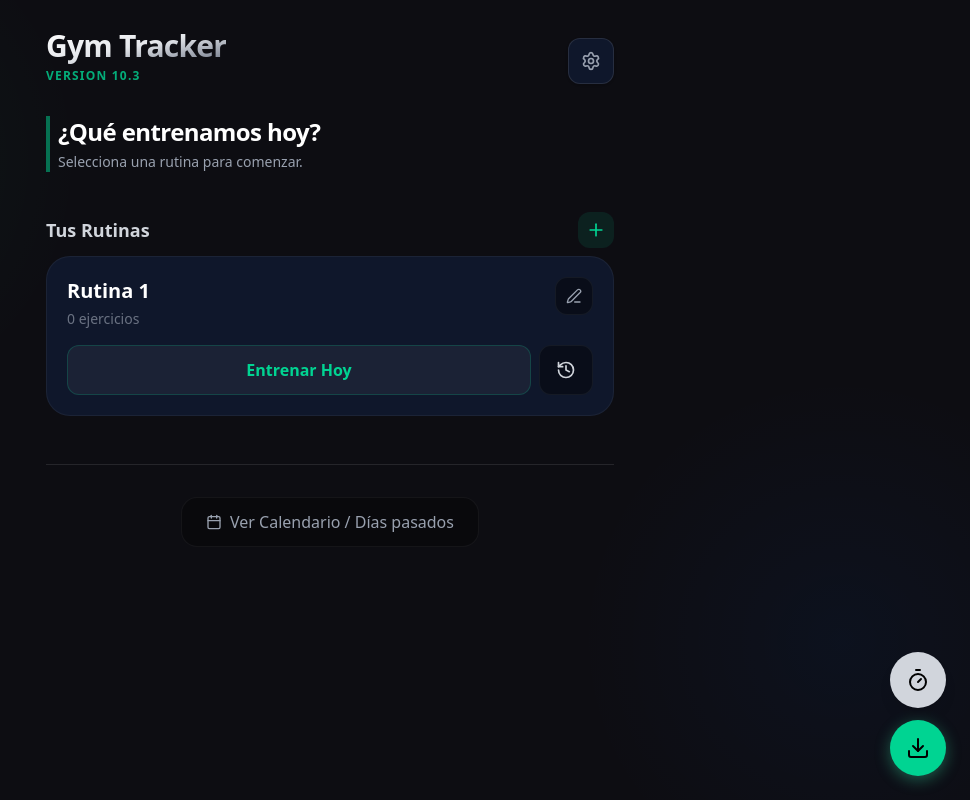
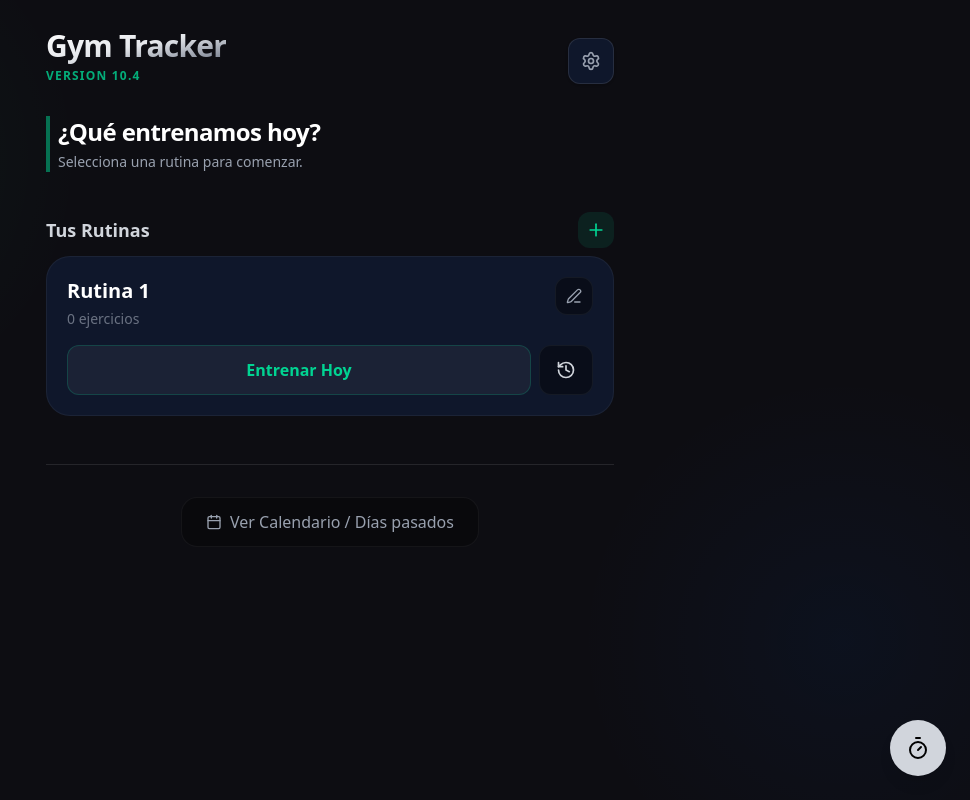
Before and after one commit to edureg/gymtracker, a React (Vite) app: page / in a window 1280 px wide. Shown: the whole page, without its empty margins (310-1280 px from the left). Built offline with nearby package versions, Linux system fonts and the light colour scheme.

Commit message:
Elimina exportar y arregla back

```diff
--- a/src/App.tsx
+++ b/src/App.tsx
@@ -17,8 +17,32 @@ export default function App() {
   const [isTimerOpen, setIsTimerOpen] = useState(false);
   const [isExportModalOpen, setIsExportModalOpen] = useState(false);
   const [routineForHistory, setRoutineForHistory] = useState<Routine | null>(null);
-  const [currentView, setCurrentView] = useState<'home' | 'workout' | 'edit_routine' | 'calendar'>('home');
+  const [currentView, _setCurrentView] = useState<'home' | 'workout' | 'edit_routine' | 'calendar'>('home');
   const [editingRoutineId, setEditingRoutineId] = useState<string | null>(null);
+
+  const setCurrentView = (view: 'home' | 'workout' | 'edit_routine' | 'calendar') => {
+    _setCurrentView((prev) => {
+      if (prev !== view) {
+        window.history.pushState({ view }, '');
+      }
+      return view;
+    });
+  };
+
+  useEffect(() => {
+    const handlePopState = (e: PopStateEvent) => {
+      if (e.state && e.state.view) {
+        _setCurrentView(e.state.view);
+      } else {
+        _setCurrentView('home');
+      }
+    };
+    window.addEventListener('popstate', handlePopState);
+    window.history.replaceState({ view: 'home' }, '');
+
+    return () => window.removeEventListener('popstate', handlePopState);
+  }, []);
+
   const fileInputRef = useRef<HTMLInputElement>(null);
 
   const [refreshTrigger, setRefreshTrigger] = useState(0);
@@ -405,7 +429,7 @@ export default function App() {
               <h1 className="text-3xl font-black tracking-tight bg-gradient-to-br from-white via-gray-200 to-gray-500 bg-clip-text text-transparent mb-1">
                 Gym Tracker
               </h1>
-              <div className="text-xs font-semibold text-emerald-400/80 tracking-widest uppercase">Version 10.3</div>
+              <div className="text-xs font-semibold text-emerald-400/80 tracking-widest uppercase">Version 10.4</div>
             </div>
             <button
               onClick={() => setIsExportModalOpen(true)}
@@ -775,13 +799,6 @@ export default function App() {
         >
           <TimerIcon className="w-6 h-6" />
         </button>
-        <button
-          tabIndex={-1}
-          onClick={handleExport}
-          className="w-14 h-14 rounded-full bg-emerald-400 text-black flex items-center justify-center shadow-[0_4px_15px_rgba(52,211,153,0.4)] hover:scale-95 transition-transform"
-        >
-          <Download className="w-6 h-6" />
-        </button>
       </div>
 
       {isExportModalOpen && (
```
